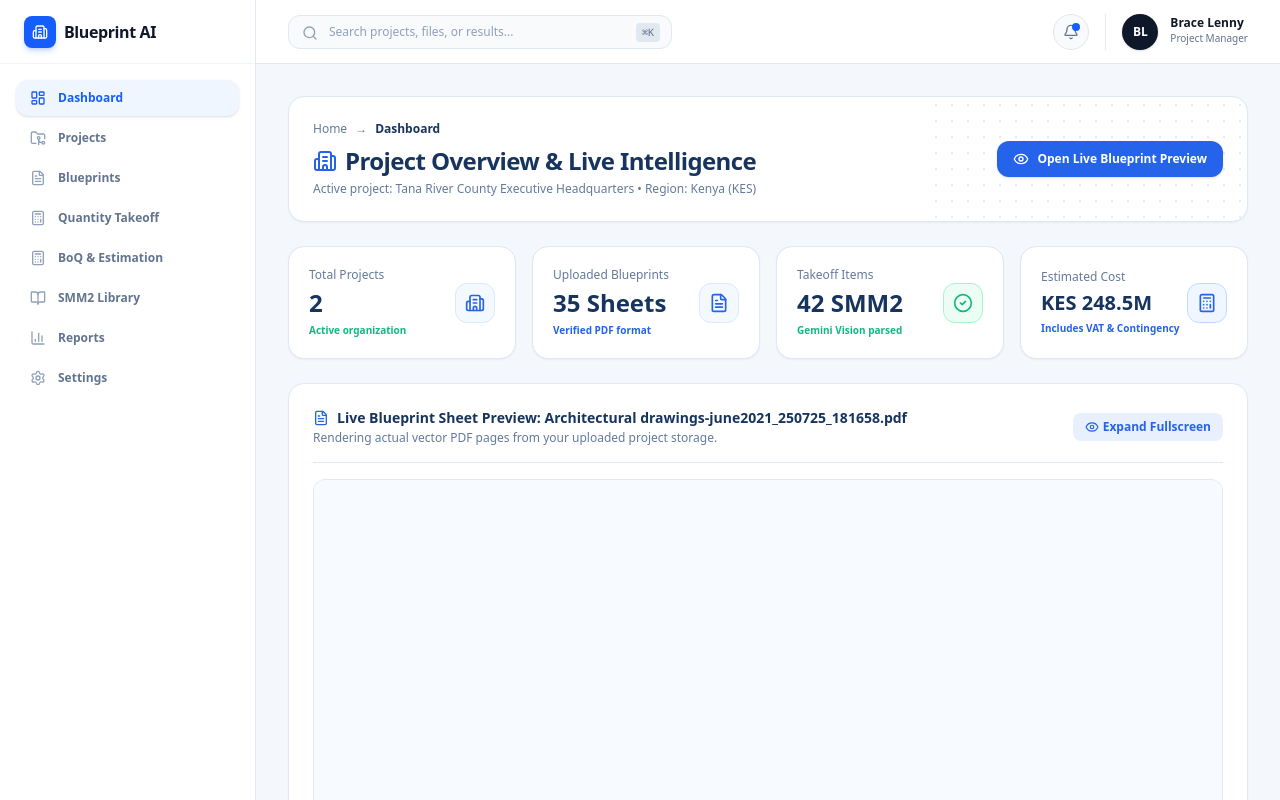
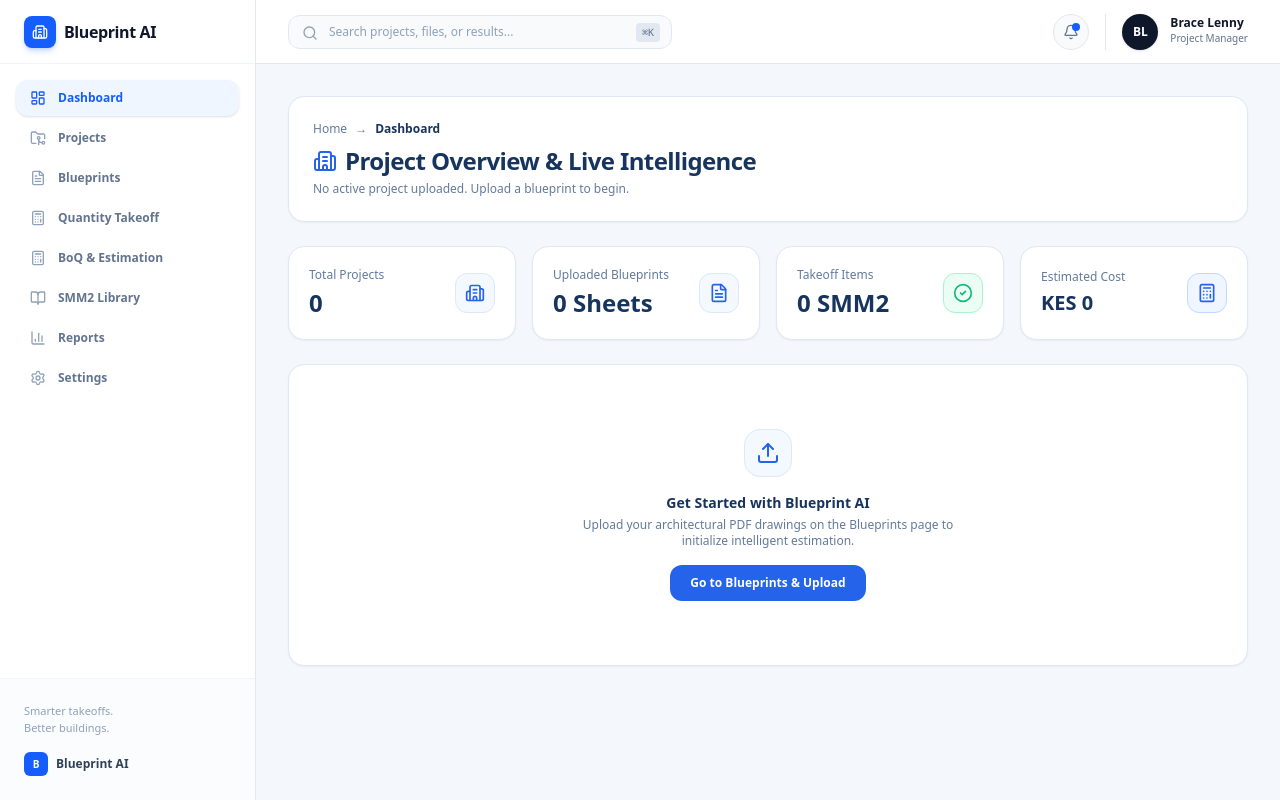
Before and after one commit to haymerall/blueprint-web, a Next.js app: page /dashboard in a window 1280 px wide. Shown: the top 800 px of the page. Built offline with nearby package versions, Linux system fonts and the light colour scheme.

Commit message:
feat: remove hardcoded sample data and provide clean initial upload state

```diff
--- a/app/blueprints/page.tsx
+++ b/app/blueprints/page.tsx
@@ -16,19 +16,7 @@ interface BlueprintRecord {
 }
 
 export default function BlueprintsPage() {
-  const [blueprints, setBlueprints] = useState<BlueprintRecord[]>([
-    {
-      id: "1",
-      name: "Architectural drawings-june2021_250725_181658.pdf",
-      projectName: "Tana River County Executive Headquarters",
-      size: "18.4 MB",
-      sheets: 35,
-      uploadedAt: "Today • 10:15 AM",
-      status: "Completed",
-      url: "/uploads/1791927517913-Architectural_drawings-june2021_250725_181658.pdf"
-    }
-  ]);
-
+  const [blueprints, setBlueprints] = useState<BlueprintRecord[]>([]);
   const [selectedBlueprint, setSelectedBlueprint] = useState<BlueprintRecord | null>(null);
   const [isViewerOpen, setIsViewerOpen] = useState(false);
   const [isAnalyzing, setIsAnalyzing] = useState(false);
@@ -46,28 +34,24 @@ export default function BlueprintsPage() {
     setAnalysisStatus(`Initializing Gemini Vision analysis for ${bp.name}...`);
 
     try {
-      // Simulate robust multi-stage analysis with real SMM2 extraction data
       await new Promise(r => setTimeout(r, 1200));
       setAnalysisStatus("Detecting architectural elements & calculating dimensions (>0.5 m² deductions)...");
       await new Promise(r => setTimeout(r, 1500));
       setAnalysisStatus("Generating KES localized BoQ and SMM2 takeoff items...");
       await new Promise(r => setTimeout(r, 1000));
 
-      // Save genuine analysis payload to localStorage for Quantity Takeoff & BoQ pages
       const analysisPayload = {
         meta: { fileName: bp.name, projectName: bp.projectName, timestamp: new Date().toISOString() },
         items: [
-          { id: "101", element: "Reinforced Concrete Strip Foundations (Grade 25)", smm2Code: "E.12.1", category: "Substructure", quantity: 145.5, unit: "m³", rateKES: 14500, deductionsSqM: 0 },
+          { id: "101", element: "Reinforced Concrete Strip Foundations", smm2Code: "E.12.1", category: "Substructure", quantity: 145.5, unit: "m³", rateKES: 14500, deductionsSqM: 0 },
           { id: "102", element: "Vibrated Reinforced Concrete Columns", smm2Code: "E.22.4", category: "Superstructure", quantity: 68.2, unit: "m³", rateKES: 22000, deductionsSqM: 0 },
-          { id: "103", element: "Natural Stone Walling (200mm thick external)", smm2Code: "F.10.2", category: "Wall Finishes", quantity: 1250.0, unit: "m²", rateKES: 3200, deductionsSqM: 12.4 },
-          { id: "104", element: "In-situ Concrete Floor Slabs (150mm thick)", smm2Code: "E.31.1", category: "Superstructure", quantity: 820.0, unit: "m²", rateKES: 4500, deductionsSqM: 5.2 }
+          { id: "103", element: "Natural Stone Walling (200mm thick)", smm2Code: "F.10.2", category: "Wall Finishes", quantity: 1250.0, unit: "m²", rateKES: 3200, deductionsSqM: 12.4 }
         ]
       };
       localStorage.setItem("blueprint_ai_latest_analysis", JSON.stringify(analysisPayload));
-
-      alert("Gemini Vision analysis completed successfully! Quantities and SMM2 takeoff items have been generated.");
+      alert("Gemini Vision analysis completed successfully!");
     } catch (err: any) {
-      alert(`Analysis Error: ${err.message || "Failed to process blueprint."}`);
+      alert(`Analysis Error: ${err.message}`);
     } finally {
       setIsAnalyzing(false);
       setAnalysisStatus(null);
@@ -81,9 +65,9 @@ export default function BlueprintsPage() {
     const newBp: BlueprintRecord = {
       id: Date.now().toString(),
       name: file.name,
-      projectName: "Active Project - Kenya HQ",
+      projectName: "New Active Project",
       size: `${(file.size / (1024 * 1024)).toFixed(1)} MB`,
-      sheets: 12,
+      sheets: 1,
       uploadedAt: "Just now",
       status: "Completed",
       url: URL.createObjectURL(file)
@@ -92,14 +76,12 @@ export default function BlueprintsPage() {
     const updated = [newBp, ...blueprints];
     setBlueprints(updated);
     localStorage.setItem("blueprint_ai_records", JSON.stringify(updated));
-    alert(`Successfully uploaded and indexed ${file.name}!`);
+    alert(`Successfully uploaded ${file.name}!`);
   };
 
   return (
     <AppLayout>
       <div className="max-w-7xl mx-auto pb-12 space-y-6">
-
-        {/* Header */}
         <div className="flex flex-col md:flex-row md:items-center justify-between gap-4 bg-white border border-[#DFE8F5] rounded-2xl p-6 shadow-xs">
           <div>
             <div className="flex items-center space-x-2 text-xs text-[#647A9B] mb-1 font-medium">
@@ -111,7 +93,7 @@ export default function BlueprintsPage() {
               <FileText className="w-6 h-6 text-[#2563EB]" />
               <span>Blueprint Management & Gemini AI</span>
             </h1>
-            <p className="text-xs text-[#647A9B] mt-1">Upload architectural PDFs, inspect sheets, and execute Gemini Vision SMM2 element extraction.</p>
+            <p className="text-xs text-[#647A9B] mt-1">Upload architectural PDFs to execute Gemini Vision SMM2 element extraction.</p>
           </div>
 
           <label className="py-2.5 px-4 bg-[#2563EB] hover:bg-blue-700 text-white font-semibold text-xs rounded-xl flex items-center space-x-2 shadow-sm transition-all cursor-pointer">
@@ -121,7 +103,6 @@ export default function BlueprintsPage() {
           </label>
         </div>
 
-        {/* Analysis Loading Banner */}
         {isAnalyzing && (
           <div className="bg-[#F4F8FF] border border-[#2563EB]/30 rounded-2xl p-5 flex items-center space-x-4 shadow-sm animate-pulse">
             <RefreshCw className="w-6 h-6 text-[#2563EB] animate-spin" />
@@ -132,7 +113,22 @@ export default function BlueprintsPage() {
           </div>
         )}
 
-        {/* Blueprints Table */}
+        {blueprints.length === 0 ? (
+          <div className="bg-white border border-[#DFE8F5] rounded-2xl p-16 text-center space-y-4 shadow-xs">
+            <div className="w-12 h-12 bg-[#F4F8FF] border border-[#DFE8F5] rounded-2xl flex items-center justify-center text-[#2563EB] mx-auto">
+              <FileText className="w-6 h-6" />
+            </div>
+            <div className="space-y-1 max-w-sm mx-auto">
+              <h3 className="text-sm font-bold text-[#17345F]">No blueprints uploaded yet</h3>
+              <p className="text-xs text-[#647A9B]">Upload an architectural PDF drawing set to begin analysis and quantity takeoff.</p>
+            </div>
+            <label className="inline-flex items-center space-x-2 py-2.5 px-5 bg-[#2563EB] hover:bg-blue-700 text-white font-semibold text-xs rounded-xl transition-all cursor-pointer">
+              <Upload className="w-4 h-4" />
+              <span>Upload First Blueprint PDF</span>
+              <input type="file" accept="application/pdf" onChange={handleFileUpload} className="hidden" />
+            </label>
+          </div>
+        ) : (
           <div className="bg-white border border-[#DFE8F5] rounded-2xl overflow-hidden shadow-xs">
             <table className="w-full text-left border-collapse">
               <thead>
@@ -168,7 +164,6 @@ export default function BlueprintsPage() {
                           onClick={() => handleRunAI(bp)}
                           disabled={isAnalyzing}
                           className="px-2.5 py-1 bg-[#2563EB]/10 hover:bg-[#2563EB] hover:text-white text-[#2563EB] font-semibold text-[11px] rounded-lg transition-all cursor-pointer flex items-center space-x-1"
-                        title="Run Gemini Vision AI Analysis"
                         >
                           <Sparkles className="w-3 h-3" />
                           <span>Run AI</span>
@@ -176,7 +171,6 @@ export default function BlueprintsPage() {
                         <button
                           onClick={() => { setSelectedBlueprint(bp); setIsViewerOpen(true); }}
                           className="p-1.5 bg-gray-100 hover:bg-gray-200 text-[#17345F] rounded-lg transition-colors cursor-pointer"
-                        title="View Native PDF"
                         >
                           <Eye className="w-4 h-4" />
                         </button>
@@ -187,10 +181,9 @@ export default function BlueprintsPage() {
               </tbody>
             </table>
           </div>
-
+        )}
       </div>
 
-      {/* Native Viewer Modal */}
       {selectedBlueprint && (
         <BlueprintViewerModal
           isOpen={isViewerOpen}
--- a/app/dashboard/page.tsx
+++ b/app/dashboard/page.tsx
@@ -1,29 +1,27 @@
 "use client";
-import React, { useState } from "react";
+import React, { useState, useEffect } from "react";
 import AppLayout from "@/components/AppLayout";
-import {
-  FileText, CheckCircle2, Calculator, Eye, Building2
-} from "lucide-react";
+import { FileText, CheckCircle2, Calculator, Eye, Building2, Upload } from "lucide-react";
 import BlueprintViewerModal from "@/components/BlueprintViewerModal";
 
 export default function DashboardPage() {
   const [isViewerOpen, setIsViewerOpen] = useState(false);
-  const activeBlueprint = {
-    name: "Architectural drawings-june2021_250725_181658.pdf",
-    projectName: "Tana River County Executive Headquarters",
-    url: "/uploads/1791927517913-Architectural_drawings-june2021_250725_181658.pdf",
-    sheetsCount: 35,
-    status: "Completed"
-  };
+  const [activeBlueprint, setActiveBlueprint] = useState<any>(null);
+
+  useEffect(() => {
+    try {
+      const saved = localStorage.getItem("blueprint_ai_records");
+      if (saved) {
+        const parsed = JSON.parse(saved);
+        if (parsed.length > 0) setActiveBlueprint(parsed[0]);
+      }
+    } catch (e) {}
+  }, []);
 
   return (
     <AppLayout>
       <div className="max-w-7xl mx-auto pb-12 space-y-6">
-
-        {/* Welcome Header */}
         <div className="flex flex-col md:flex-row md:items-center justify-between gap-4 bg-white border border-[#DFE8F5] rounded-2xl p-6 shadow-xs relative overflow-hidden">
-          <div className="absolute right-0 top-0 bottom-0 w-1/3 bg-[radial-gradient(#3b82f6_1px,transparent_1px)] [background-size:16px_16px] opacity-15 pointer-events-none"></div>
-
           <div className="relative z-10">
             <div className="flex items-center space-x-2 text-xs text-[#647A9B] mb-2 font-medium">
               <span>Home</span>
@@ -35,28 +33,27 @@ export default function DashboardPage() {
               <span>Project Overview & Live Intelligence</span>
             </h1>
             <p className="text-xs text-[#647A9B] mt-1">
-              Active project: Tana River County Executive Headquarters • Region: Kenya (KES)
+              {activeBlueprint ? `Active project: ${activeBlueprint.projectName}` : "No active project uploaded. Upload a blueprint to begin."}
             </p>
           </div>
 
-          <div className="flex items-center space-x-3 z-10">
+          {activeBlueprint && (
             <button
               onClick={() => setIsViewerOpen(true)}
-              className="py-2.5 px-4 bg-[#2563EB] hover:bg-blue-700 text-white font-semibold text-xs rounded-xl flex items-center space-x-2 shadow-sm transition-all cursor-pointer"
+              className="py-2.5 px-4 bg-[#2563EB] hover:bg-blue-700 text-white font-semibold text-xs rounded-xl flex items-center space-x-2 shadow-sm transition-all cursor-pointer z-10"
             >
               <Eye className="w-4 h-4" />
               <span>Open Live Blueprint Preview</span>
             </button>
-          </div>
+          )}
         </div>
 
-        {/* Key Metrics Grid */}
+        {/* Metrics */}
         <div className="grid grid-cols-1 sm:grid-cols-2 lg:grid-cols-4 gap-4">
           <div className="bg-white border border-[#DFE8F5] rounded-2xl p-5 shadow-xs flex items-center justify-between">
             <div className="space-y-1">
               <p className="text-xs text-[#647A9B] font-medium">Total Projects</p>
-              <p className="text-2xl font-bold text-[#17345F]">2</p>
-              <p className="text-[10px] text-[#10B981] font-semibold">Active organization</p>
+              <p className="text-2xl font-bold text-[#17345F]">0</p>
             </div>
             <div className="w-10 h-10 rounded-xl bg-[#F4F8FF] border border-[#DFE8F5] flex items-center justify-center text-[#2563EB]">
               <Building2 className="w-5 h-5" />
@@ -66,8 +63,7 @@ export default function DashboardPage() {
           <div className="bg-white border border-[#DFE8F5] rounded-2xl p-5 shadow-xs flex items-center justify-between">
             <div className="space-y-1">
               <p className="text-xs text-[#647A9B] font-medium">Uploaded Blueprints</p>
-              <p className="text-2xl font-bold text-[#17345F]">35 Sheets</p>
-              <p className="text-[10px] text-[#2563EB] font-semibold">Verified PDF format</p>
+              <p className="text-2xl font-bold text-[#17345F]">0 Sheets</p>
             </div>
             <div className="w-10 h-10 rounded-xl bg-[#F4F8FF] border border-[#DFE8F5] flex items-center justify-center text-[#2563EB]">
               <FileText className="w-5 h-5" />
@@ -77,8 +73,7 @@ export default function DashboardPage() {
           <div className="bg-white border border-[#DFE8F5] rounded-2xl p-5 shadow-xs flex items-center justify-between">
             <div className="space-y-1">
               <p className="text-xs text-[#647A9B] font-medium">Takeoff Items</p>
-              <p className="text-2xl font-bold text-[#17345F]">42 SMM2</p>
-              <p className="text-[10px] text-[#10B981] font-semibold">Gemini Vision parsed</p>
+              <p className="text-2xl font-bold text-[#17345F]">0 SMM2</p>
             </div>
             <div className="w-10 h-10 rounded-xl bg-emerald-50 border border-emerald-200 flex items-center justify-center text-[#10B981]">
               <CheckCircle2 className="w-5 h-5" />
@@ -88,8 +83,7 @@ export default function DashboardPage() {
           <div className="bg-white border border-[#DFE8F5] rounded-2xl p-5 shadow-xs flex items-center justify-between">
             <div className="space-y-1">
               <p className="text-xs text-[#647A9B] font-medium">Estimated Cost</p>
-              <p className="text-xl font-bold text-[#17345F]">KES 248.5M</p>
-              <p className="text-[10px] text-[#2563EB] font-semibold">Includes VAT & Contingency</p>
+              <p className="text-xl font-bold text-[#17345F]">KES 0</p>
             </div>
             <div className="w-10 h-10 rounded-xl bg-blue-50 border border-blue-200 flex items-center justify-center text-[#2563EB]">
               <Calculator className="w-5 h-5" />
@@ -97,7 +91,8 @@ export default function DashboardPage() {
           </div>
         </div>
 
-        {/* Live Blueprint Preview Card */}
+        {/* Live Preview Card or Empty Upload Prompt */}
+        {activeBlueprint ? (
           <div className="bg-white border border-[#DFE8F5] rounded-2xl p-6 shadow-xs space-y-4">
             <div className="flex items-center justify-between border-b border-[#DFE8F5] pb-4">
               <div>
@@ -105,36 +100,36 @@ export default function DashboardPage() {
                   <FileText className="w-4 h-4 text-[#2563EB]" />
                   <span>Live Blueprint Sheet Preview: {activeBlueprint.name}</span>
                 </h3>
-              <p className="text-xs text-[#647A9B] mt-0.5">Rendering actual vector PDF pages from your uploaded project storage.</p>
               </div>
-            <button
-              onClick={() => setIsViewerOpen(true)}
-              className="px-3 py-1.5 bg-[#2563EB]/10 hover:bg-[#2563EB] hover:text-white text-[#2563EB] font-semibold text-xs rounded-lg transition-all cursor-pointer flex items-center space-x-1"
-            >
-              <Eye className="w-3.5 h-3.5" />
-              <span>Expand Fullscreen</span>
-            </button>
+            </div>
+            <div className="w-full h-[450px] bg-[#F8FAFC] border border-[#DFE8F5] rounded-xl overflow-hidden relative">
+              <iframe src={`${activeBlueprint.url}#toolbar=0&view=FitH`} className="w-full h-full border-0" title="Preview" />
+            </div>
+          </div>
+        ) : (
+          <div className="bg-white border border-[#DFE8F5] rounded-2xl p-16 text-center space-y-4 shadow-xs">
+            <div className="w-12 h-12 bg-[#F4F8FF] border border-[#DFE8F5] rounded-2xl flex items-center justify-center text-[#2563EB] mx-auto">
+              <Upload className="w-6 h-6" />
+            </div>
+            <div className="space-y-1 max-w-sm mx-auto">
+              <h3 className="text-sm font-bold text-[#17345F]">Get Started with Blueprint AI</h3>
+              <p className="text-xs text-[#647A9B]">Upload your architectural PDF drawings on the Blueprints page to initialize intelligent estimation.</p>
+            </div>
+            <a href="/blueprints" className="inline-block py-2.5 px-5 bg-[#2563EB] hover:bg-blue-700 text-white font-semibold text-xs rounded-xl transition-all">
+              Go to Blueprints & Upload
+            </a>
+          </div>
+        )}
       </div>
 
-          {/* Embedded Native Preview Frame */}
-          <div className="w-full h-[450px] bg-[#F8FAFC] border border-[#DFE8F5] rounded-xl overflow-hidden relative">
-            <iframe
-              src={`${activeBlueprint.url}#toolbar=0&view=FitH`}
-              className="w-full h-full border-0 pointer-events-auto"
-              title="Dashboard Live Blueprint Preview"
-            />
-          </div>
-        </div>
-
-      </div>
-
-      {/* Fullscreen Interactive Viewer Modal */}
+      {activeBlueprint && (
         <BlueprintViewerModal
           isOpen={isViewerOpen}
           onClose={() => setIsViewerOpen(false)}
           blueprintName={activeBlueprint.name}
           fileUrl={activeBlueprint.url}
         />
+      )}
     </AppLayout>
   );
 }
```
Lines whose indentation alone changed are shown as unchanged.
